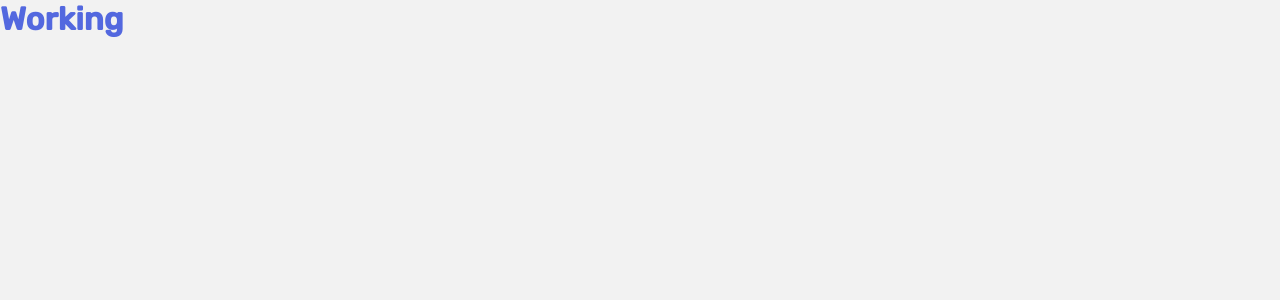
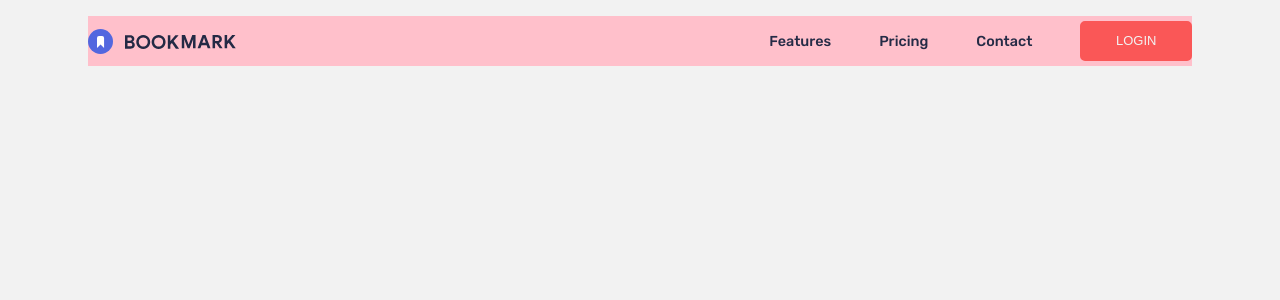
Before and after one commit to folathecoder/bookmark-landing-page, a React (Create React App) app: page / in a window 1280 px wide. Shown: the top 300 px of the page. Built offline with nearby package versions, Linux system fonts and the light colour scheme.

Commit message:
Header ==== Completed Desktop View

```diff
--- a/package.json
+++ b/package.json
@@ -8,7 +8,7 @@
     "@testing-library/user-event": "^12.8.3",
     "react": "^17.0.2",
     "react-dom": "^17.0.2",
-    "react-router-dom": "^5.2.1",
+    "react-router-dom": "^5.3.0",
     "react-scripts": "4.0.3",
     "styled-components": "^5.3.1",
     "web-vitals": "^1.1.2"
--- a/src/App.js
+++ b/src/App.js
@@ -1,13 +1,14 @@
 import React from "react";
+import { BrowserRouter as Router } from "react-router-dom";
 import Home from "./pages/Home/Home";
 import { GlobalStyles } from "./styles/GlobalStyles";
 
 const App = () => {
   return (
-    <>
+    <Router>
       <GlobalStyles />
       <Home />
-    </>
+    </Router>
   );
 };
 
--- /dev/null
+++ b/src/Components/Button/Button.js
@@ -0,0 +1,12 @@
+import React from "react";
+import { CustomButton } from "./ButtonStyles";
+
+const Button = ({primary, blocked, outline, children}) => {
+
+
+
+
+  return <CustomButton primary={primary} blocked={blocked} outline={outline}>{children}</CustomButton>;
+};
+
+export default Button;
--- /dev/null
+++ b/src/Components/Button/ButtonStyles.js
@@ -0,0 +1,45 @@
+import styled, { css } from "styled-components";
+
+export const CustomButton = styled.button`
+  background-color: var(--color-pry-200);
+  color: var(--color-pry-100);
+  border-radius: var(--border-radius);
+  cursor: pointer;
+  font-size: 0.8125rem;
+  font-weight: var(--font-weight-200);
+  line-height: 0rem;
+  padding: 1.1rem 2.1rem;
+  border: 0.15rem solid var(--color-pry-200);
+
+  &:hover {
+    transition: 0.25s ease-in-out;
+    background-color: transparent;
+    color: var(--color-pry-200);
+  }
+
+  ${({ primary }) =>
+    primary &&
+    css`
+      background-color: var(--color-pry-300);
+      border-color: var(--color-pry-300);
+
+      &:hover {
+        color: var(--color-pry-300);
+      }
+    `}
+
+  ${({ blocked }) =>
+    blocked &&
+    css`
+      display: block;
+      width: 100%;
+    `}
+
+    ${({ outline }) =>
+    outline &&
+    css`
+      background-color: transparent;
+      border-color: var(--color-pry-100);
+      color: var(--color-pry-100);
+    `}
+`;
--- a/src/Components/Header/Header.jsx
+++ b/src/Components/Header/Header.jsx
@@ -1,10 +1,44 @@
 import React from "react";
-import { Title } from "./HeaderStyles";
+import {
+  HeaderContainer,
+  HeaderWrap,
+  HeaderLogo,
+  MobileNav,
+  HeaderNav,
+  NavItems,
+  NavItem,
+  NavCta
+} from "./HeaderStyles";
+import Button from "../Button/Button"
+import { brandData } from "./HeaderData";
 
 const Header = () => {
   return (
     <>
-      <Title>Working</Title>
+      <HeaderContainer>
+        <HeaderWrap>
+          <HeaderLogo to="/">
+            <img src={brandData.logo} alt={brandData.name} />
+          </HeaderLogo>
+
+          <MobileNav>
+            <button>
+              Nav
+            </button>
+          </MobileNav>
+
+          <HeaderNav>
+            <NavItems>
+              <NavItem to="/">Features</NavItem>
+              <NavItem to="/">Pricing</NavItem>
+              <NavItem to="/">Contact</NavItem>
+            </NavItems>
+            <NavCta>
+              <Button primary>LOGIN</Button>
+            </NavCta>
+          </HeaderNav>
+        </HeaderWrap>
+      </HeaderContainer>
     </>
   );
 };
--- a/src/Components/Header/HeaderData.js
+++ b/src/Components/Header/HeaderData.js
@@ -0,0 +1,6 @@
+import logoPrimary from "../../assets/images/logo-bookmark.svg"
+
+export const brandData = {
+    name: "Bookmark Agency",
+    logo: logoPrimary,
+}
--- a/src/Components/Header/HeaderStyles.js
+++ b/src/Components/Header/HeaderStyles.js
@@ -1,5 +1,71 @@
 import styled from "styled-components";
+import { Link } from "react-router-dom";
 
-export const Title = styled.h1`
-  color: var(--color-pry-200);
+export const HeaderContainer = styled.header`
+  max-width: 100%;
+  min-height: 0rem;
+  margin: 1rem 1rem 0rem 1rem ;
 `;
+
+export const HeaderWrap = styled.div`
+  background-color: var(--color-pry-100);
+  background-color: pink;
+  max-width: var(--max-container);
+  min-height: 3.125rem;
+  margin: var(--center-container);
+  display: flex;
+  align-items: center;
+`;
+
+export const HeaderLogo = styled(Link)`
+
+  img {
+    max-width: 9.3125rem;
+    height: auto;
+  }
+`;
+
+export const MobileNav = styled.div`
+  display: none;
+
+  button {
+    border: none;
+    background-color: transparent;
+    cursor: pointer;
+  }
+
+  @media screen and (max-width: 786px) {
+    flex: 1;
+    display: flex;
+    justify-content: flex-end;
+    background-color: red;
+  }
+`;
+
+export const HeaderNav = styled.nav`
+  flex: 10;
+  display: flex;
+  align-items: center;
+
+  & > * {
+    flex: 1;
+  }
+
+  @media screen and (max-width: 786px) {
+    display: none;
+  }
+`;
+
+export const NavItems = styled.div`
+  flex: 10;
+  display: flex;
+  justify-content: flex-end;
+`;
+
+export const NavItem = styled(Link)`
+  margin-right: 3rem;
+`;
+
+export const NavCta = styled.div`
+
+`;
--- a/src/styles/GlobalStyles.js
+++ b/src/styles/GlobalStyles.js
@@ -20,6 +20,10 @@ export const GlobalStyles = createGlobalStyle`
 
         // WIDTH
         --max-container: 69rem;
+        --center-container: 0 auto;
+
+        //BORDER
+        --border-radius: 0.3125rem;
     }
 
     ///////////////////////////////////////////////////////
@@ -60,6 +64,17 @@ export const GlobalStyles = createGlobalStyle`
 
     //TODO: TYPOGRAPHY
 
+    a {
+        color: var(--color-sec-100);
+        font-weight: var(--font-weight-200);
+        font-size: 0.9rem;
+
+        &:hover {
+            transition: 0.25s ease-in-out;
+            color: var(--color-pry-300);
+        }
+    }
+
     /* h1 {
         font-size: 5rem;
     } */
```
Also changed, not shown: 1 other file (tests, documents, lock files or other folders).
